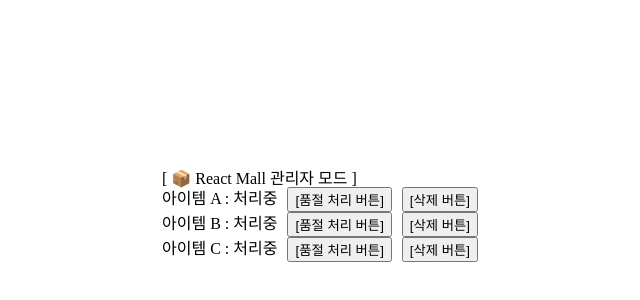
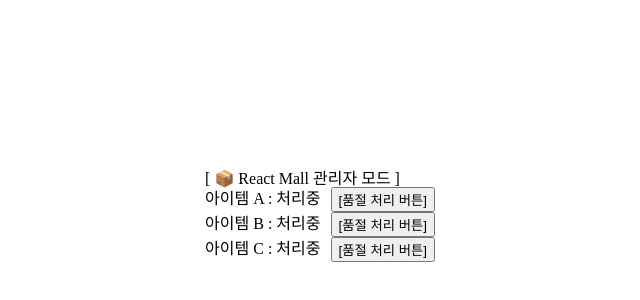
Before and after one commit to yunajoe/react-master-class-part2-inflearn, a React (Vite) app: page / in a window 1280 px wide. Shown: the part 184-484 px from the top of the page, without its empty margins (320-960 px from the left). Built offline with nearby package versions, Linux system fonts and the light colour scheme.

Commit message:
memoization적용

```diff
--- /dev/null
+++ b/src/components/ProductList.jsx
@@ -0,0 +1,25 @@
+import { useContext } from "react";
+import { ProductStateContext } from "../contexts/ProductContext";
+import StockButton from "./StockButton";
+
+function ProductList() {
+  const state = useContext(ProductStateContext);
+  return (
+    <>
+      {state.map((item) => (
+        <div
+          key={item.id}
+          style={{ display: "flex", alignItems: "center", columnGap: "10px" }}
+        >
+          <p>
+            {item.name} : {item.status}
+          </p>
+
+          <StockButton id={item.id} />
+        </div>
+      ))}
+    </>
+  );
+}
+
+export default ProductList;
--- a/src/components/ProductSystem.jsx
+++ b/src/components/ProductSystem.jsx
@@ -1,46 +1,9 @@
-import { useContext } from "react";
-import {
-  ProductDispatchContext,
-  ProductStateContext,
-} from "../contexts/ProductContext";
-
+import ProductList from "./ProductList";
 function ProductSystem() {
-  const { state } = useContext(ProductStateContext);
-  const { dispatch } = useContext(ProductDispatchContext);
-
   return (
     <div>
       <h1> [ 📦 React Mall 관리자 모드 ]</h1>
-      {state.map((item) => (
-        <div
-          key={item.id}
-          style={{ display: "flex", alignItems: "center", columnGap: "10px" }}
-        >
-          <p>
-            {item.name} : {item.status}
-          </p>
-          <button
-            onClick={() => {
-              dispatch({
-                type: "SOLD_OUT",
-                payload: item.id,
-              });
-            }}
-          >
-            [품절 처리 버튼]
-          </button>
-          <button
-            onClick={() => {
-              dispatch({
-                type: "DELETE",
-                payload: item.id,
-              });
-            }}
-          >
-            [삭제 버튼]
-          </button>
-        </div>
-      ))}
+      <ProductList />
     </div>
   );
 }
--- /dev/null
+++ b/src/components/StockButton.jsx
@@ -0,0 +1,22 @@
+import { memo, useContext } from "react";
+import { ProductDispatchContext } from "../contexts/ProductContext";
+
+const StockButton = memo(function StockButton({ id }) {
+  const dispatch = useContext(ProductDispatchContext);
+  console.log(`버튼  ${id} 렌더링됨 (최적화 확인용)`);
+
+  return (
+    <button
+      onClick={() => {
+        dispatch({
+          type: "SOLD_OUT",
+          payload: id,
+        });
+      }}
+    >
+      [품절 처리 버튼]
+    </button>
+  );
+});
+
+export default StockButton;
--- a/src/contexts/ProductContext.jsx
+++ b/src/contexts/ProductContext.jsx
@@ -1,4 +1,8 @@
 import { createContext } from "react";
 
+// separation
 export const ProductStateContext = createContext();
 export const ProductDispatchContext = createContext();
+
+// single
+export const ProductContext = createContext();
--- a/src/provider/ProductProvider.jsx
+++ b/src/provider/ProductProvider.jsx
@@ -42,8 +42,8 @@ function ProductProvider({ children }) {
   const memoizedState = useMemo(() => state, [state]);
 
   return (
-    <ProductStateContext.Provider value={{ state: memoizedState }}>
-      <ProductDispatchContext.Provider value={{ dispatch }}>
+    <ProductStateContext.Provider value={memoizedState}>
+      <ProductDispatchContext.Provider value={dispatch}>
         {children}
       </ProductDispatchContext.Provider>
     </ProductStateContext.Provider>
```
